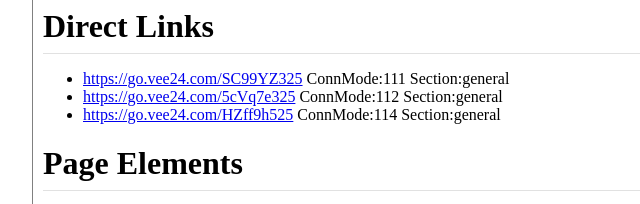
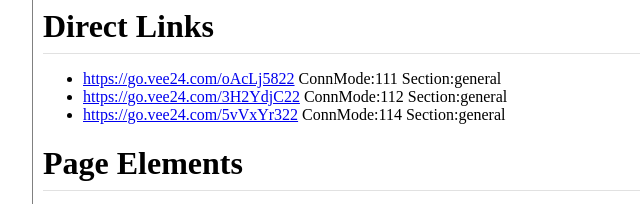
Before and after one commit to vee24/qaukauto1, a plain HTML site: page botpage.html in a window 1280 px wide. Shown: the part 577-781 px from the top of the page, 222-862 px from the left. Drawn offline with Linux system fonts and the light colour scheme.

Commit message:
Changed Direct Links

```diff
--- a/botpage.html
+++ b/botpage.html
@@ -78,9 +78,9 @@
     <h1>Direct Links</h1>
     <p>
     <ul>
-      <li><a href="https://go.vee24.com/SC99YZ325">https://go.vee24.com/SC99YZ325</a> ConnMode:111 Section:general</li>
-      <li><a href="https://go.vee24.com/5cVq7e325">https://go.vee24.com/5cVq7e325</a> ConnMode:112 Section:general</li>
-      <li><a href="https://go.vee24.com/HZff9h525">https://go.vee24.com/HZff9h525</a> ConnMode:114 Section:general</li>
+      <li><a href="https://go.vee24.com/oAcLj5822">https://go.vee24.com/oAcLj5822</a> ConnMode:111 Section:general</li>
+      <li><a href="https://go.vee24.com/3H2YdjC22">https://go.vee24.com/3H2YdjC22</a> ConnMode:112 Section:general</li>
+      <li><a href="https://go.vee24.com/5vVxYr322">https://go.vee24.com/5vVxYr322</a> ConnMode:114 Section:general</li>
     </ul>
     </p>
     <h1>Page Elements</h1>
```
Also changed, not shown: contact.html (+3 -3 lines), embedded-chat.html (+3 -3 lines), index.html (+3 -3 lines), sales.html (+3 -3 lines), zendesk.html (+3 -3 lines).
